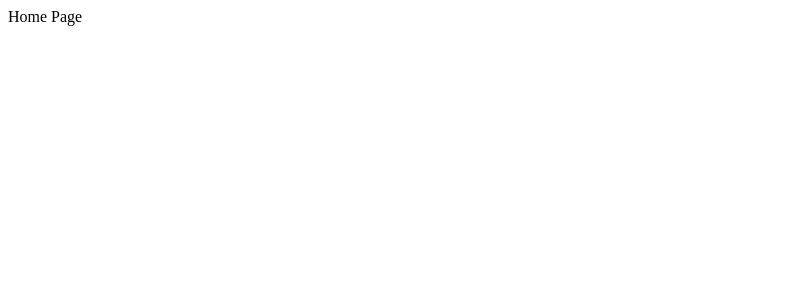
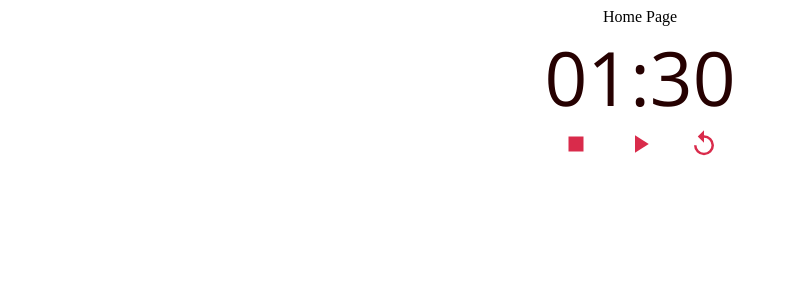
Before and after one commit to gotsoup/soup-timer, a React (Create React App) app: page / in a window 1280 px wide. Shown: the top 300 px of the page, without its empty margins (0-787 px from the left). Built offline with nearby package versions, Linux system fonts and the light colour scheme.

Commit message:
Created Timer conponent

```diff
--- /dev/null
+++ b/src/components/Timer/Timer.scss
@@ -0,0 +1,22 @@
+div {
+    display: flex;
+    flex-direction: column;
+    justify-content: center;
+    align-items: center;
+
+    h1 {
+        margin: 0;
+        font-family: 'Open Sans', sans-serif;
+        color: #260101;
+        font-size: 75px;
+        font-weight: 400;
+    }
+
+    #button-container {
+        display: flex;
+        flex-direction: row;
+        align-items: center;
+        justify-content: space-between;
+        width: 170px;
+    }
+}
--- /dev/null
+++ b/src/components/Timer/Timer.tsx
@@ -0,0 +1,98 @@
+import React, { useEffect, useState } from 'react';
+import './Timer.scss';
+import IconButton from '../IconButton/IconButton';
+import playIcon from '../../assets/images/play.svg';
+import pauseIcon from '../../assets/images/pause.svg';
+import resetIcon from '../../assets/images/replay.svg';
+import stopIcon from '../../assets/images/stop.svg';
+
+type Props = {
+  minutes: number;
+  seconds: number;
+};
+
+const Timer = ({ minutes = 0, seconds = 0 }: Props) => {
+  const [paused, setPaused] = useState(false);
+  const [over, setOver] = useState(true);
+  const [icon, setIcon] = useState(playIcon);
+  const [time, setTime] = useState({
+    minutes,
+    seconds
+  });
+
+  const tick = () => {
+    if (paused || over) return;
+
+    if (time.minutes === 0 && time.seconds === 0) {
+      setOver(true);
+    } else if (time.seconds === 0) {
+      setTime({
+        minutes: time.minutes - 1,
+        seconds: 59
+      });
+    } else {
+      setTime({
+        minutes: time.minutes,
+        seconds: time.seconds - 1
+      });
+    }
+  };
+
+  const reset = (isPause = false) => {
+    setTime({
+      minutes,
+      seconds
+    });
+
+    isPause ? setPaused(true) : setPaused(false);
+    setIcon(isPause ? playIcon : pauseIcon);
+    setOver(false);
+  };
+
+  useEffect(() => {
+    const timerID = setInterval(() => tick(), 1000);
+    return () => clearInterval(timerID);
+  });
+
+  const togglePlayIcon = () => {
+    setIcon(icon === playIcon ? pauseIcon : playIcon);
+  };
+
+  const togglePlayPause = (hasTimerFinished = false) => {
+    hasTimerFinished ? reset(false) : setPaused(!paused);
+    togglePlayIcon();
+  };
+
+  return (
+    <div>
+      <h1 id='timer'>
+        {`${time.minutes
+          .toString()
+          .padStart(2, '0')}:${time.seconds.toString().padStart(2, '0')}`}
+      </h1>
+
+      <div id='button-container'>
+        <IconButton
+          image={stopIcon}
+          alt="a stop icon"
+          onClick={() => reset(true)}
+        />
+
+        <IconButton
+          image={icon}
+          alt="A play icon"
+          onClick={() => togglePlayPause(over)}
+        />
+        <IconButton
+          image={resetIcon}
+          alt="A restart icon"
+          onClick={() => {
+            reset(false);
+          }}
+        />
+      </div>
+    </div>
+  );
+};
+
+export default Timer;
--- a/src/containers/HomePage/HomePage.tsx
+++ b/src/containers/HomePage/HomePage.tsx
@@ -1,7 +1,10 @@
 import React from 'react';
+import Timer from '../../components/Timer/Timer';
 
 const HomePage = () => (
-    <div>Home Page</div>
+    <div>Home Page
+        <Timer minutes={1} seconds={30}/>
+    </div>
 )
 
 export default HomePage;
```
Also changed, not shown: 1 other file (tests, documents, lock files or other folders).
